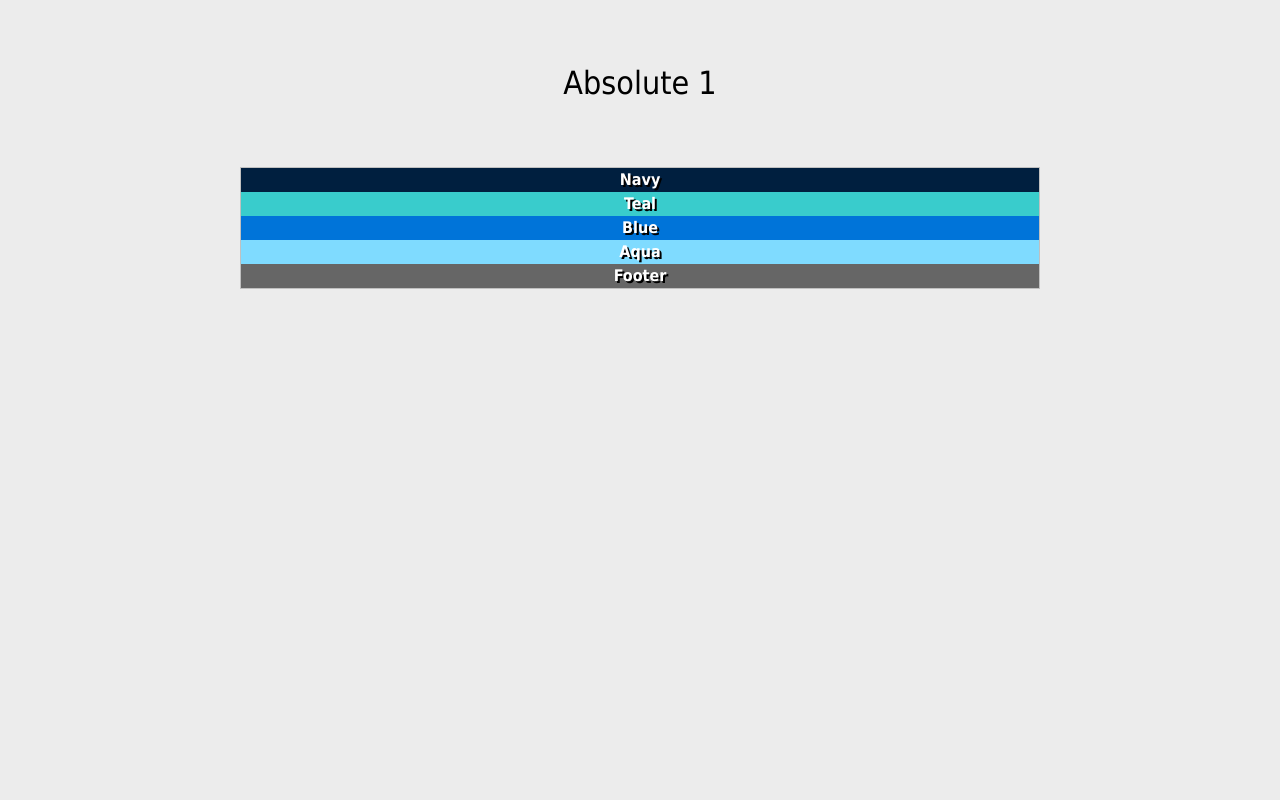
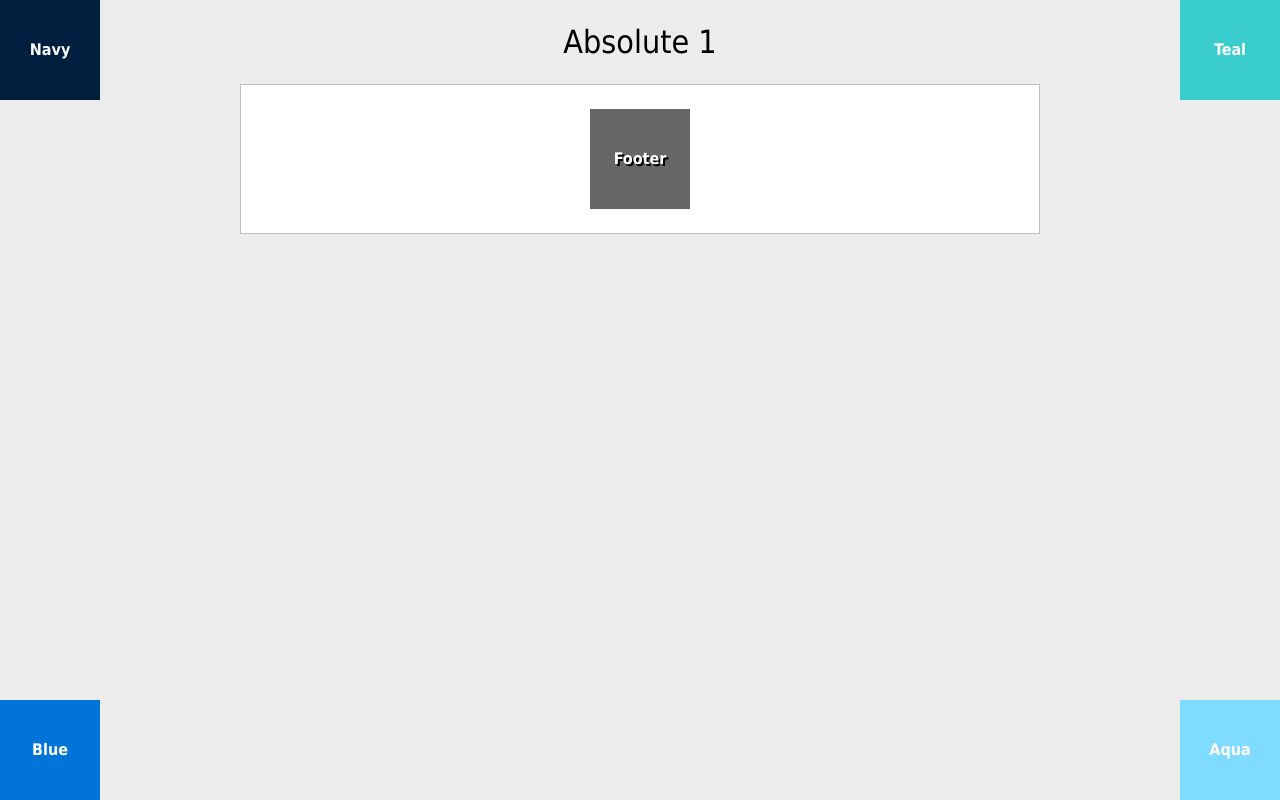
Before and after one commit to Shadowmize/ifsc-11003-01, a plain HTML site: page positioning-lab/absolute-1.html in a window 1280 px wide. Drawn offline with Linux system fonts and the light colour scheme.

Commit message:
float/absolute

```diff
--- a/positioning-lab/absolute-1.html
+++ b/positioning-lab/absolute-1.html
@@ -8,59 +8,73 @@
   <title>Positioning Lab</title>
   <style type="text/css">
     /* ---------------Box Sizing----------------- */
-    html {
-      box-sizing: border-box;
-    }
-    *,
-    *:before,
-    *:after {
-      box-sizing: inherit;
-    }
+    html { box-sizing: border-box; }
+    *, *:before, *:after { box-sizing: inherit; }
+
     body {
+      margin: 0;
       background-color: #ECECEC;
       font-weight: bold;
       font-family: Tahoma, Geneva, sans-serif;
       color: #FFF;
       text-align: center;
       line-height: 24px;
+      position: relative;
+      min-height: 100vh;
     }
+
+    h1 {
+      color: #000;
+      font-weight: normal;
+      padding: 30px 0 10px;
+      margin: 0;
+    }
+
     #wrapper {
       background-color: #FFF;
       border: 1px solid #c0c0c0;
       width: 800px;
-      margin-right: auto;
-      margin-left: auto;
+      margin: 20px auto 60px;
+      padding: 0;
       text-shadow: 2px 2px #000;
+      position: relative;
+      height: 150px;
     }
-    #navy {
-      background-color: #001f3f;
+
+    .corner {
+      position: absolute;
+      width: 100px;
+      height: 100px;
+      line-height: 100px;
     }
-    #teal {
-      background-color: #39CCCC;
-    }
-    #blue {
-      background-color: #0074D9;
-    }
-    #aqua {
-      background-color: #7FDBFF;
-    }
+
+    #navy { background-color: #001f3f; top: 0; left: 0; }
+    #teal { background-color: #39CCCC; top: 0; right: 0; }
+    #blue { background-color: #0074D9; bottom: 0; left: 0; }
+    #aqua { background-color: #7FDBFF; bottom: 0; right: 0; }
+
     #footer {
+      position: absolute;
+      width: 100px;
+      height: 100px;
       background-color: #666;
-    }
-    h1 {
-      color: #000;
-      font-weight: normal;
-      padding: 50px;
+      top: 50%;
+      left: 50%;
+      transform: translate(-50%, -50%);
+      line-height: 100px;
     }
   </style>
 </head>
+
 <body>
   <h1>Absolute 1</h1>
+
+  <div id="navy" class="corner">Navy</div>
+  <div id="teal" class="corner">Teal</div>
+  <div id="blue" class="corner">Blue</div>
+  <div id="aqua" class="corner">Aqua</div>
+
   <section id="wrapper">
-    <div id="navy">Navy</div>
-    <div id="teal">Teal</div>
-    <div id="blue">Blue</div>
-    <div id="aqua">Aqua</div>
     <div id="footer">Footer</div>
   </section>
 </body>
```
Also changed, not shown: positioning-lab/absolute-2.html (+39 -30 lines), positioning-lab/float-1.html (+31 -7 lines), positioning-lab/float-2.html (+38 -30 lines).
